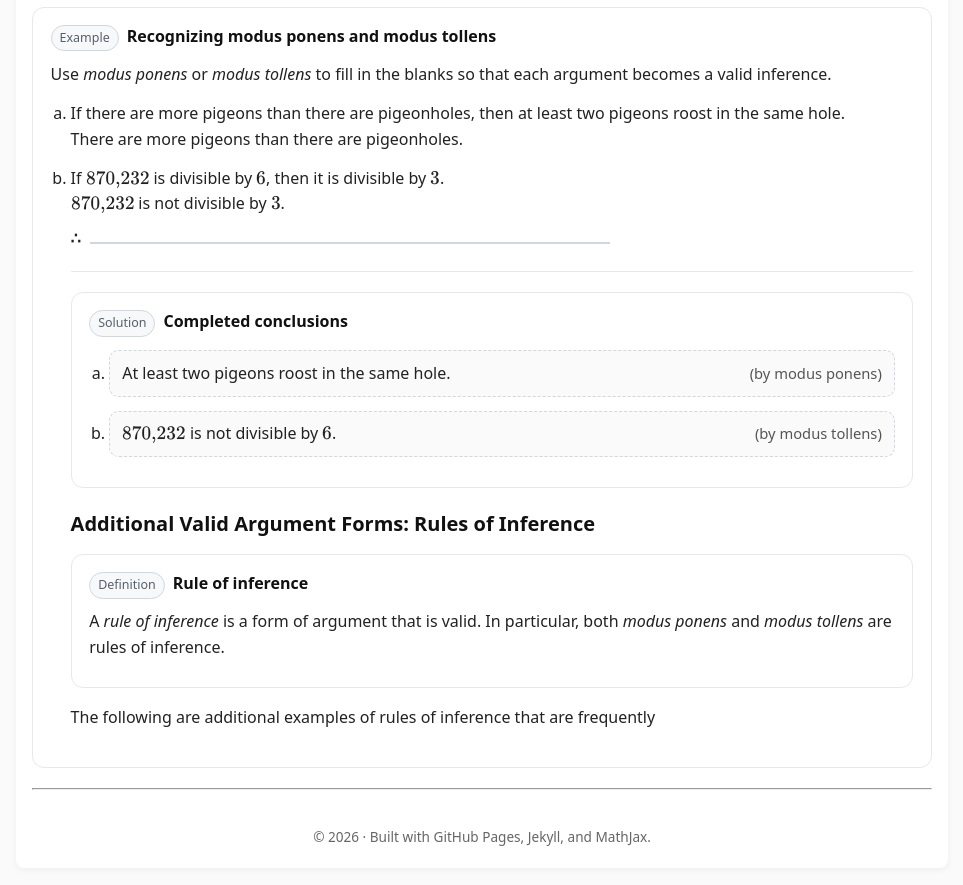
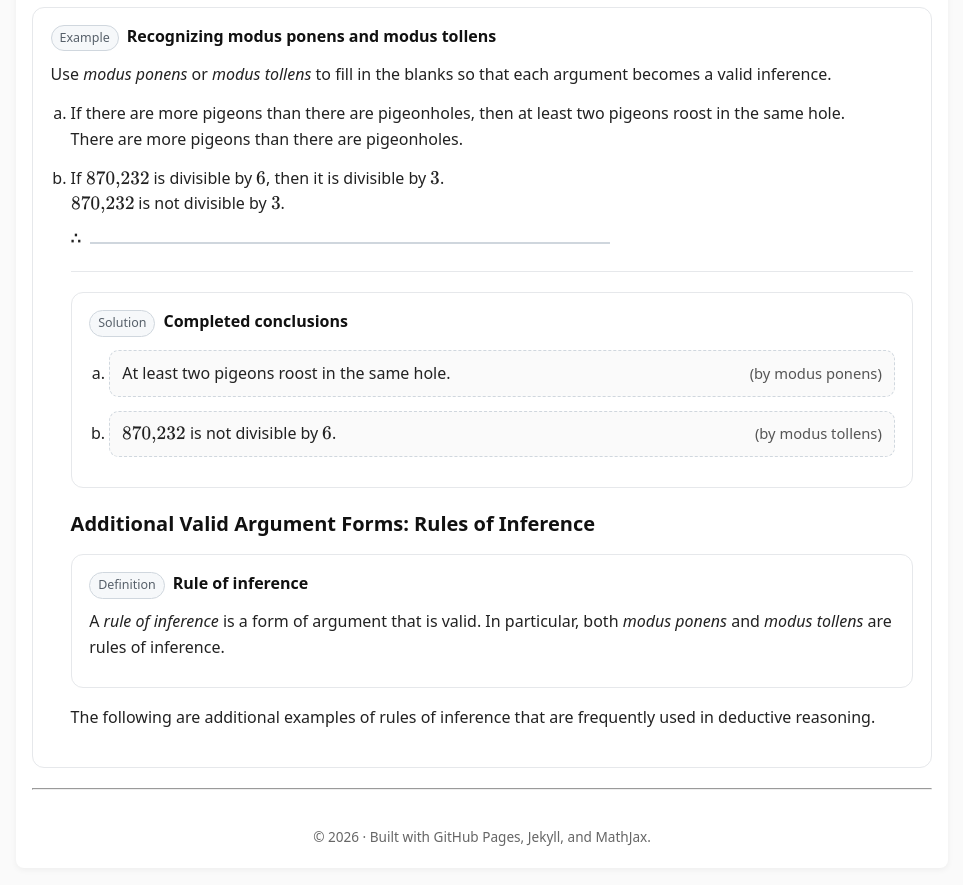
Before and after one commit to SaleemKamaludin/SaleemKamaludin.github.io, a Jekyll site: the page built from courses/comp1604/lecture-notes/lecture-01/index.md, in a window 1280 px wide and 900 px high, scrolled down 5345 px. Shown: the top 885 px of the window, without its empty margins (158-1121 px from the left). Built offline with Jekyll 4.4.1, drawn with Linux system fonts in a browser that asks for light colours.

Commit message:
Update index.md

```diff
--- a/courses/comp1604/lecture-notes/lecture-01/index.md
+++ b/courses/comp1604/lecture-notes/lecture-01/index.md
@@ -1795,3 +1795,5 @@ It is instructive to verify that modus ponens is a valid argument form. Doing so
    The following
 are additional examples
 of rules of inference that are frequently
+used in deductive reasoning.
+  </p>
```
